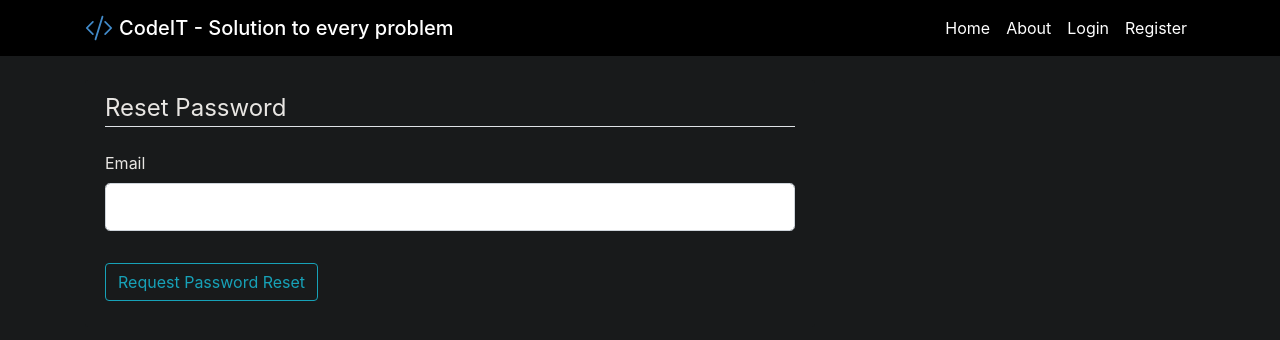
After one commit to shaury-96/codeit, a Flask app: page /reset_password in a window 1280 px wide. The commit adds this page. Shown: the top 340 px of the page. Run offline with Flask 3, Linux system fonts and the light colour scheme; some libraries are stand-ins or nearby versions.

Commit message:
files updated

```diff
--- a/codeit/Templates/login.html
+++ b/codeit/Templates/login.html
@@ -41,7 +41,7 @@
                 {{ form.submit(class="btn btn-outline-info") }}
             </div>
             <small class="text-muted ml-2">
-                <a href="#">Forgot Password?</a>
+                <a href="{{ url_for('reset_request') }}">Forgot Password?</a>
             </small>
         </form>
     </div>
--- /dev/null
+++ b/codeit/Templates/reset_request.html
@@ -0,0 +1,27 @@
+{% extends "layout.html" %}
+{% block content %}
+    <div class="content-section">
+        <form method="POST" action="">
+            {{ form.hidden_tag() }}
+            <fieldset class="form-group">
+                <legend class="border-bottom mb-4">Reset Password</legend>
+                <div class="form-group">
+                    {{ form.email.label(class="form-control-label") }}
+                    {% if form.email.errors %}
+                        {{ form.email(class="form-control form-control-lg is-invalid") }}
+                        <div class="invalid-feedback">
+                            {% for error in form.email.errors %}
+                                <span>{{ error }}</span>
+                            {% endfor %}
+                        </div>
+                    {% else %}
+                        {{ form.email(class="form-control form-control-lg") }}
+                    {% endif %}
+                </div>
+            </fieldset>
+            <div class="form-group">
+                {{ form.submit(class="btn btn-outline-info") }}
+            </div>
+        </form>
+    </div>
+{% endblock content %}
--- a/codeit/forms.py
+++ b/codeit/forms.py
@@ -55,3 +55,18 @@ class PostForm(FlaskForm):
     title = StringField('Title', validators=[DataRequired()])
     content = TextAreaField('Content', validators=[DataRequired()])
     submit = SubmitField('Post')
+
+class RequestResetForm(FlaskForm):
+    email = StringField('Email', validators=[DataRequired(), Email()])
+    submit = SubmitField('Request Password Reset')
+
+    def validate_email(self, email):
+        user = User.query.filter_by(email=email.data).first()
+        if user is None:
+            raise ValidationError('There is no account with that email. You must register first.')
+
+
+class ResetPasswordForm(FlaskForm):
+    password = PasswordField('Password', validators=[DataRequired()])
+    confirm_password = PasswordField('Confirm Password', validators=[DataRequired(), EqualTo('password')])
+    submit = SubmitField('Reset Password')
--- a/codeit/routes.py
+++ b/codeit/routes.py
@@ -1,14 +1,13 @@
 import os
 import secrets
-import pytz
 from PIL import Image
 from flask import render_template, url_for, flash, redirect, request, abort
 from werkzeug.urls import url_parse
-from codeit import app, db, bcrypt
-from codeit.forms import RegistrationForm, LoginForm, UpdateAccountForm, PostForm
+from codeit import app, db, bcrypt, mail
+from codeit.forms import RegistrationForm, LoginForm, UpdateAccountForm, PostForm, RequestResetForm, ResetPasswordForm
 from codeit.models import User, Post
 from flask_login import login_user, current_user, logout_user, login_required
-
+from flask_mail import Message
 
 @app.route("/")
 @app.route("/home")
@@ -149,3 +148,44 @@ def user_posts(username):
         .order_by(Post.date_posted.desc())\
         .paginate(page=page, per_page=5)
     return render_template('user_posts.html', posts=posts, user=user)
+
+def send_reset_email(user):
+    token = user.get_reset_token()
+    msg = Message('Password Reset Request',sender='noreply@codeit.com', recipients=[user.email])
+    msg.body = f'''To reset your password, visit the following link:
+{url_for('reset_token', token=token, _external=True)}
+
+If you did not make this request then simply ignore this email and no changes will be made.
+'''
+    mail.send(msg)
+
+
+@app.route("/reset_password", methods=['GET', 'POST'])
+def reset_request():
+    if current_user.is_authenticated:
+        return redirect(url_for('home'))
+    form = RequestResetForm()
+    if form.validate_on_submit():
+        user = User.query.filter_by(email=form.email.data).first()
+        send_reset_email(user)
+        flash('An email has been sent with instructions to reset your password.', 'info')
+        return redirect(url_for('login'))
+    return render_template('reset_request.html', title='Reset Password', form=form)
+
+
+@app.route("/reset_password/<token>", methods=['GET', 'POST'])
+def reset_token(token):
+    if current_user.is_authenticated:
+        return redirect(url_for('home'))
+    user = User.verify_reset_token(token)
+    if user is None:
+        flash('That is an invalid or expired token', 'warning')
+        return redirect(url_for('reset_request'))
+    form = ResetPasswordForm()
+    if form.validate_on_submit():
+        hashed_password = bcrypt.generate_password_hash(form.password.data).decode('utf-8')
+        user.password = hashed_password
+        db.session.commit()
+        flash('Your password has been updated! You are now able to log in', 'success')
+        return redirect(url_for('login'))
+    return render_template('reset_token.html', title='Reset Password', form=form)
```
Also changed, not shown: codeit/Templates/reset_token.html (added, +40 -0 lines), codeit/__init__.py (+14 -0 lines), codeit/models.py (+15 -1 lines), 1 other file.
